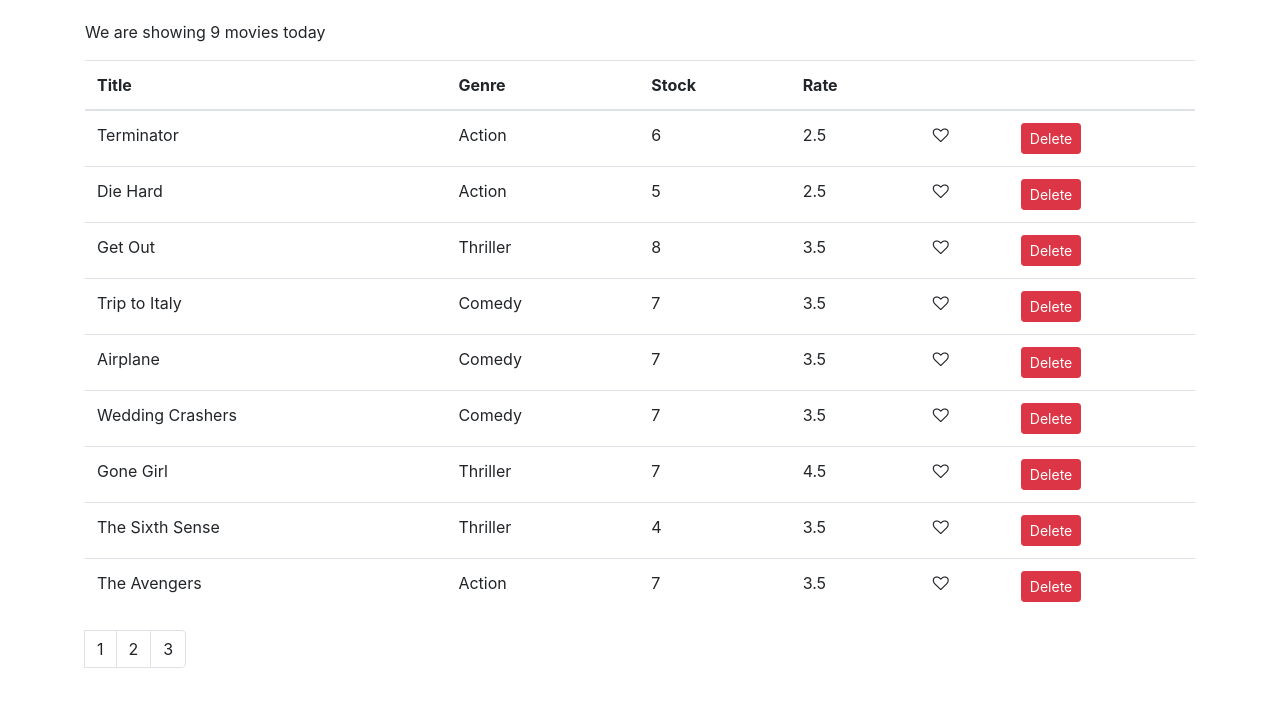
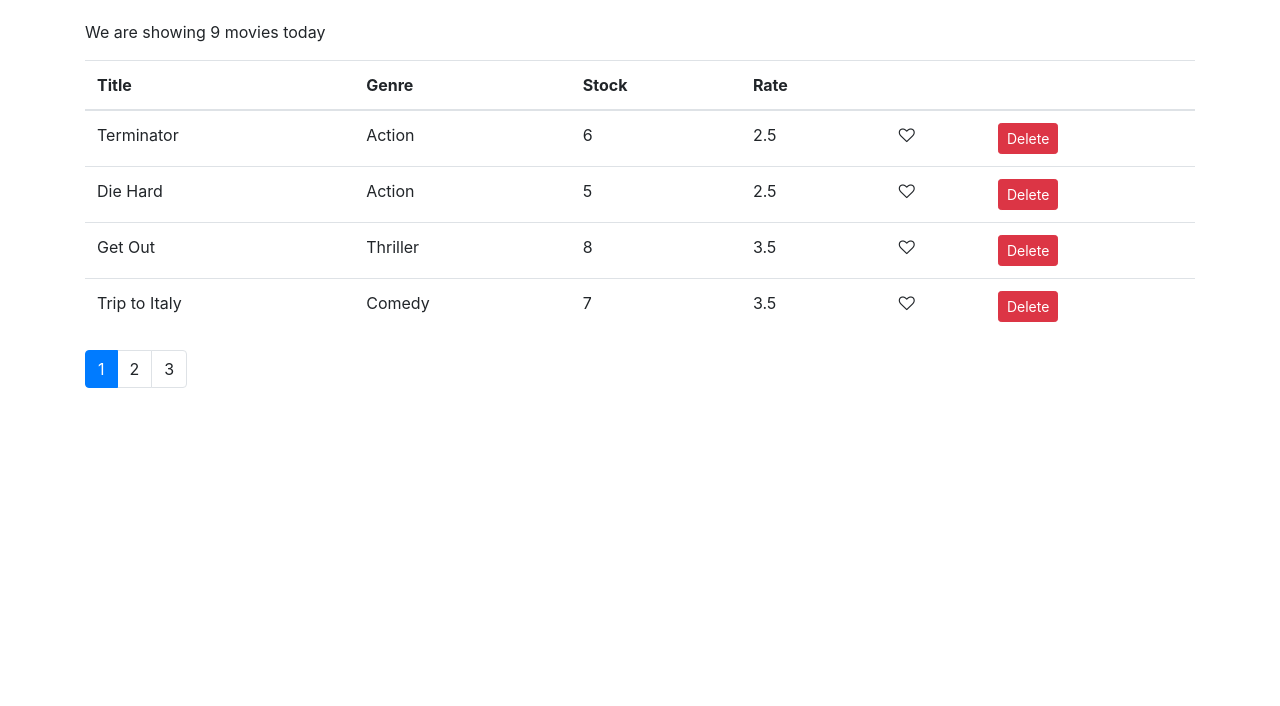
Before and after one commit to Grigore94/Vidly, a React (Create React App) app in the folder vidly/: page / in a window 1280 px wide. Shown: the top 706 px of the page. Built offline with nearby package versions, Linux system fonts and the light colour scheme.

Commit message:
installed prop-types for type checking

```diff
--- a/vidly/package.json
+++ b/vidly/package.json
@@ -9,6 +9,7 @@
     "bootstrap": "^4.1.1",
     "font-awesome": "^4.7.0",
     "loadash": "^1.0.0",
+    "prop-types": "^15.7.2",
     "react": "^17.0.1",
     "react-dom": "^17.0.1",
     "react-scripts": "4.0.3",
--- a/vidly/src/components/common/like.jsx
+++ b/vidly/src/components/common/like.jsx
@@ -1,4 +1,4 @@
-import React, { Component } from "react";
+import React from "react";
 
 
 const Like = (props) => {
--- a/vidly/src/components/common/pagination.jsx
+++ b/vidly/src/components/common/pagination.jsx
@@ -1,10 +1,11 @@
 import React from "react";
-//called _ from a popular js library called underscore
+//called _ from a popular js library underscore
 import _ from "lodash";
 
 const Pagination = (props) => {
-  //maping eatch page number
   const { itemsCount, pageSize, onPageChange, currentPage } = props;
+//   console.log(currentPage);
+  //maping each page number
   const pageCount = Math.ceil(itemsCount / pageSize);
   //using loadash to generate an array of numbers
   //+1 to make sure last page is also included
@@ -15,8 +16,8 @@
       <ul className="pagination">
         {pages.map((page) => (
           <li
-            key={pages}
-            className={page === currentPage ? "page-item-active" : "page-item"}
+            key={page}
+            className={page === currentPage ? "page-item active" : "page-item"}
           >
             <a className="page-link" onClick={() => onPageChange(page)}>
               {page}
--- a/vidly/src/components/movies.jsx
+++ b/vidly/src/components/movies.jsx
@@ -2,6 +2,7 @@
 import { getMovies } from "../services/fakeMovieService";
 import Like from "./common/like";
 import Pagination from "./common/pagination";
+import { paginate } from "../utils/paginate";
 
 class Movies extends Component {
   state = {
@@ -27,10 +28,10 @@
   render() {
     // obj destructuring setin this.satte.movie as count variable
     const { length: count } = this.state.movies;
-    const { pageSize, currentPage } = this.state;
+    const { pageSize, currentPage, movies: allMovies } = this.state;
     if (count === 0) return <p>No movies scheduled for today</p>;
 
-
+    const movies = paginate(allMovies, currentPage, pageSize);
     return (
       <div>
         <p>We are showing {count} movies today</p>
@@ -46,7 +47,7 @@
             </tr>
           </thead>
           <tbody>
-            {this.state.movies.map((movie) => (
+            {movies.map((movie) => (
               <tr key={movie._id}>
                 <td>{movie.title}</td>
                 <td>{movie.genre.name}</td>
@@ -74,7 +75,7 @@
           itemsCount={count}
           pageSize={pageSize}
           currentPage={currentPage}
-          onPageChengr={this.handlePageChange}
+          onPageChange={this.handlePageChange}
         />
       </div>
     );
--- a/vidly/src/utils/paginate.js
+++ b/vidly/src/utils/paginate.js
@@ -1,5 +1,5 @@
 //paginate function
-import _ from "loadash";
+import _ from "lodash";
 
 export function paginate(items, pageNumber, pageSize) {
   const startIndex = (pageNumber - 1) * pageSize;
```
